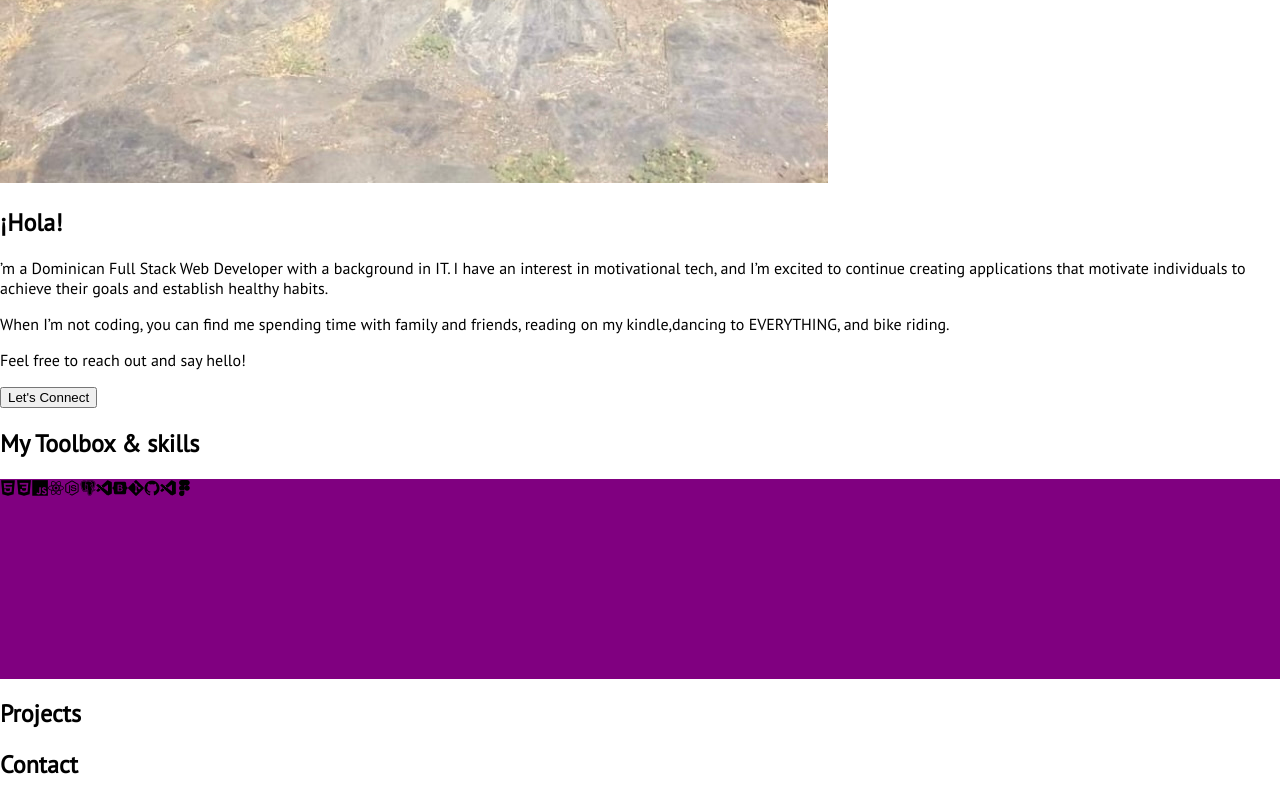
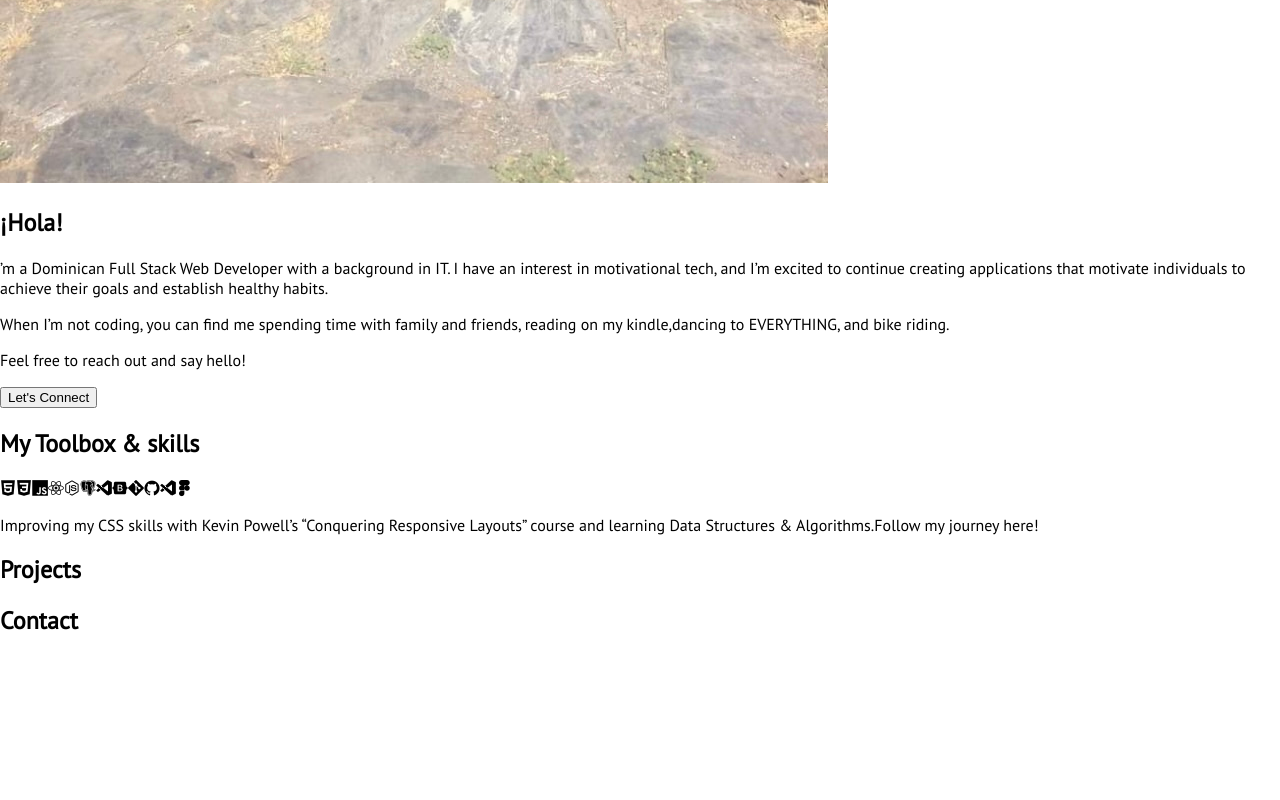
Before and after one commit to Tpichardo/portfolio, a React (Create React App) app: page /contact in a window 1280 px wide. Shown: the part 1595-2395 px from the top of the page. After the commit the page ends 2251 px from the top, so only its background shows below. Built offline with nearby package versions, Linux system fonts and the light colour scheme.

Commit message:
Adds twitter link to span

```diff
--- a/src/Components/Skills-Tools.js
+++ b/src/Components/Skills-Tools.js
@@ -4,7 +4,7 @@ const Skills = () => {
     return (
         <section className="skills-tools" id="skills-tools">
             <h1>My Toolbox & skills</h1>
-            <div className="toolbox" style={{ backgroundColor: "purple", height: "200px" }}>
+            <div className="toolbox">
                 <i class="devicon-html5-plain"></i>
                 <i class="devicon-css3-plain"></i>
                 <i class="devicon-javascript-plain"></i>
@@ -17,10 +17,13 @@ const Skills = () => {
                 <i class="devicon-github-original"></i>
                 <i class="devicon-vscode-plain"></i>
                 <i class="devicon-figma-plain"></i>
-
-
-
             </div>
+            <p className="currently">
+                Improving my CSS skills with Kevin Powell’s “Conquering Responsive Layouts” course and learning Data Structures & Algorithms.
+                <span onClick={() => window.open('https://twitter.com/PichardoTalia')}>
+                    Follow my journey here!
+                </span>
+            </p>
         </section>
     );
 }
```
